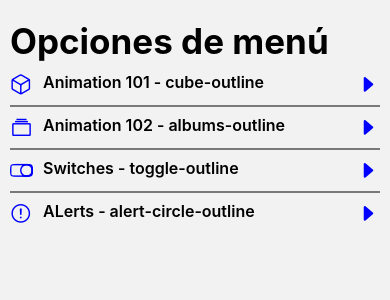
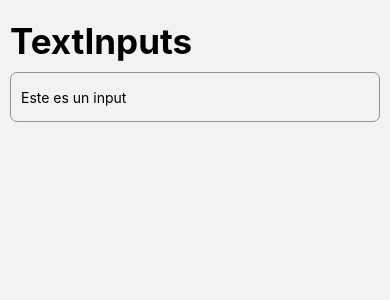
Before and after one commit to FemtDeveloper/RNComponents, a React Native app: screen /TextInputScreen in a window 390 px wide. Shown: the top 300 px of the page. Built offline with nearby package versions, Linux system fonts and the light colour scheme.

Commit message:
text inputs

```diff
--- a/package.json
+++ b/package.json
@@ -16,6 +16,7 @@
     "react": "18.2.0",
     "react-native": "0.71.4",
     "react-native-gesture-handler": "^2.9.0",
+    "react-native-prompt-android": "^1.1.0",
     "react-native-safe-area-context": "^4.5.0",
     "react-native-screens": "^3.20.0",
     "react-native-vector-icons": "^9.2.0"
--- a/src/data/menuItems.ts
+++ b/src/data/menuItems.ts
@@ -21,4 +21,9 @@ export const menuItems: MenuItem[] = [
     icon: 'alert-circle-outline',
     component: 'AlertScreen',
   },
+  {
+    name: 'TextInputScreen',
+    icon: 'alert-circle-outline',
+    component: 'TextInputScreen',
+  },
 ];
--- a/src/navigator/Navigator.tsx
+++ b/src/navigator/Navigator.tsx
@@ -7,6 +7,7 @@ import {
   SwitchesScreen,
 } from '../screens';
 import AlertScreen from '../screens/AlertScreen';
+import TextInputScreen from '../screens/TextInputScreen';
 
 const Stack = createStackNavigator();
 
@@ -18,6 +19,7 @@ export const Navigator = () => {
       <Stack.Screen name="Animation102Screen" component={Animation102Screen} />
       <Stack.Screen name="SwitchesScreen" component={SwitchesScreen} />
       <Stack.Screen name="AlertScreen" component={AlertScreen} />
+      <Stack.Screen name="TextInputScreen" component={TextInputScreen} />
     </Stack.Navigator>
   );
 };
--- a/src/screens/AlertScreen.tsx
+++ b/src/screens/AlertScreen.tsx
@@ -22,10 +22,25 @@ const AlertScreen = () => {
       {cancelable: true, onDismiss: () => console.log('onDismiss')},
     );
   };
+
+  const showPrompt = () => {
+    Alert.prompt(
+      'Título',
+      'Mensaje del prompt',
+      (valor: string) => {
+        console.log(valor);
+      },
+      'plain-text',
+      '',
+      'number-pad',
+    );
+  };
   return (
     <View style={styles.global}>
       <HeaderTitle title="Alerts" />
       <Button title="Show Alert" onPress={showAlert} />
+      <View style={{height: 10}} />
+      <Button title="Show Prompt" onPress={showPrompt} />
     </View>
   );
 };
--- /dev/null
+++ b/src/screens/TextInputScreen.tsx
@@ -0,0 +1,29 @@
+import React from 'react';
+import {View, TextInput, StyleSheet} from 'react-native';
+import HeaderTitle from '../components/HeaderTitle';
+import {styles} from '../theme/appTheme';
+
+const TextInputScreen = () => {
+  return (
+    <View style={styles.global}>
+      <HeaderTitle title="TextInputs" />
+      <TextInput
+        style={stylesScreen.textInput}
+        placeholder="Este es un input"
+        keyboardType="number-pad"
+      />
+    </View>
+  );
+};
+
+export default TextInputScreen;
+
+const stylesScreen = StyleSheet.create({
+  textInput: {
+    borderWidth: 1,
+    height: 50,
+    paddingHorizontal: 10,
+    borderRadius: 7,
+    borderColor: '#00000066',
+  },
+});
```
Also changed, not shown: 1 other file (tests, documents, lock files or other folders).
